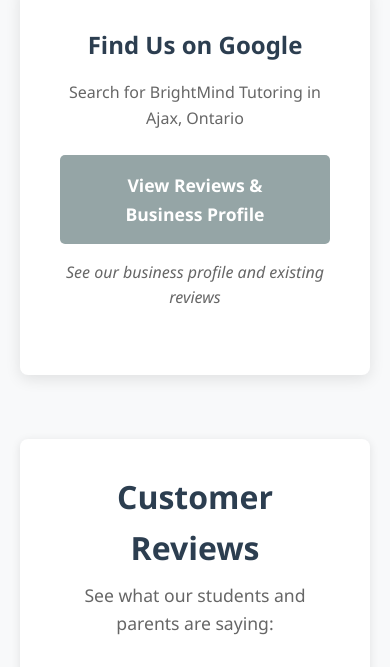
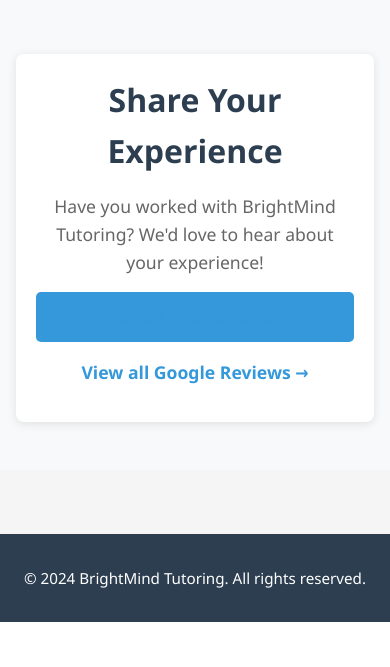
Before and after one commit to tkhan7860/bright-minds-tutoring, a Flask app: page /reviews in a window 390 px wide. Shown: the part 1102-1769 px from the top of the page. After the commit the page ends 1724 px from the top, so only its background shows below. Run offline with Flask 3, Linux system fonts and the light colour scheme.

Commit message:
Updated tutoring website content and design

```diff
--- a/requirements.txt
+++ b/requirements.txt
@@ -1,2 +1 @@
 Flask==3.0.0
-gunicorn
--- a/static/css/style.css
+++ b/static/css/style.css
@@ -281,116 +281,6 @@
     font-size: 1.1rem;
 }
 
-/* Review Actions */
-.review-actions {
-    display: grid;
-    grid-template-columns: repeat(auto-fit, minmax(300px, 1fr));
-    gap: 2rem;
-    margin: 3rem 0;
-}
-
-.review-action-card {
-    background-color: white;
-    padding: 2.5rem;
-    border-radius: 8px;
-    box-shadow: 0 4px 15px rgba(0,0,0,0.1);
-    text-align: center;
-    transition: transform 0.3s, box-shadow 0.3s;
-}
-
-.review-action-card:hover {
-    transform: translateY(-5px);
-    box-shadow: 0 6px 20px rgba(0,0,0,0.15);
-}
-
-.review-action-card h3 {
-    color: #2c3e50;
-    margin-bottom: 1rem;
-    font-size: 1.5rem;
-}
-
-.review-action-card > p {
-    color: #666;
-    margin-bottom: 1.5rem;
-    font-size: 1rem;
-}
-
-.review-note {
-    margin-top: 1rem;
-    font-size: 0.9rem;
-    color: #888;
-    font-style: italic;
-}
-
-.btn-large {
-    padding: 1rem 2.5rem;
-    font-size: 1.1rem;
-}
-
-.btn-secondary {
-    background-color: #95a5a6;
-    color: white;
-}
-
-.btn-secondary:hover {
-    background-color: #7f8c8d;
-    transform: translateY(-2px);
-    box-shadow: 0 4px 8px rgba(0,0,0,0.2);
-}
-
-/* Google Reviews Widget */
-.google-reviews-widget {
-    margin-top: 4rem;
-    padding: 2rem;
-    background-color: white;
-    border-radius: 8px;
-    box-shadow: 0 2px 10px rgba(0,0,0,0.1);
-}
-
-.google-reviews-widget h2 {
-    color: #2c3e50;
-    margin-bottom: 0.5rem;
-    font-size: 2rem;
-    text-align: center;
-}
-
-.google-reviews-widget > p {
-    text-align: center;
-    color: #666;
-    margin-bottom: 2rem;
-    font-size: 1.1rem;
-}
-
-.reviews-embed-container {
-    margin: 2rem 0;
-    border-radius: 8px;
-    overflow: hidden;
-}
-
-.reviews-instructions {
-    margin-top: 2rem;
-    padding: 1.5rem;
-    background-color: #f8f9fa;
-    border-radius: 8px;
-    border-left: 4px solid #3498db;
-}
-
-.reviews-instructions h3 {
-    color: #2c3e50;
-    margin-bottom: 1rem;
-    font-size: 1.3rem;
-}
-
-.reviews-instructions ol {
-    margin-left: 1.5rem;
-    color: #555;
-}
-
-.reviews-instructions li {
-    margin-bottom: 0.5rem;
-    line-height: 1.6;
-}
-
 /* Services Grid */
 .services-grid {
     display: grid;
@@ -567,9 +457,32 @@
 
 /* Responsive Design */
 @media (max-width: 768px) {
+    body {
+        font-size: 0.95rem;
+    }
+
+    section {
+        padding: 3rem 0;
+    }
+
+    .container {
+        padding: 0 16px;
+    }
+
+    .navbar .container {
+        flex-direction: column;
+        align-items: flex-start;
+        gap: 0.75rem;
+    }
+
     .nav-menu {
-        gap: 1rem;
-        font-size: 0.9rem;
+        flex-wrap: wrap;
+        gap: 0.75rem 1.5rem;
+        font-size: 0.95rem;
+    }
+
+    .hero {
+        padding: 3.5rem 0;
     }
 
     .hero h1 {
@@ -578,6 +491,16 @@
 
     .hero-subtitle {
         font-size: 1rem;
+    }
+
+    .intro h2,
+    .features h2,
+    .reviews h2 {
+        font-size: 2rem;
+    }
+
+    .page-header h1 {
+        font-size: 2rem;
     }
 
     .contact-content {
@@ -589,27 +512,22 @@
         grid-template-columns: 1fr;
     }
 
-    .intro h2,
-    .features h2,
-    .reviews h2 {
-        font-size: 2rem;
-    }
-
-    .page-header h1 {
-        font-size: 2rem;
+    .contact-form,
+    .services-cta,
+    .reviews-cta {
+        padding: 1.5rem;
     }
 }
 
 @media (max-width: 480px) {
-    .navbar .container {
-        flex-direction: column;
-        gap: 1rem;
+    .nav-brand a {
+        font-size: 1.25rem;
     }
 
     .nav-menu {
         flex-direction: column;
+        align-items: flex-start;
         gap: 0.5rem;
-        text-align: center;
     }
 
     .hero {
@@ -619,4 +537,15 @@
     .hero h1 {
         font-size: 1.75rem;
     }
+
+    .btn {
+        width: 100%;
+        text-align: center;
+    }
+
+    .contact-form,
+    .services-cta,
+    .reviews-cta {
+        padding: 1.25rem;
+    }
 }
--- a/templates/reviews.html
+++ b/templates/reviews.html
@@ -18,36 +18,11 @@
                 Read what families are saying about their experience with BrightMind Tutoring.
             </p>
 
-            <div class="review-actions">
-                <div class="review-action-card">
-                    <h3>Leave a Review</h3>
-                    <p>Share your experience with BrightMind Tutoring on Google</p>
-                    <a href="https://www.google.com/maps/place/?q=BrightMind+Tutoring+Ajax+Ontario" target="_blank" rel="noopener noreferrer" class="btn btn-primary btn-large">
-                        Write a Google Review
-                    </a>
-                    <p class="review-note">Click to find us on Google Maps and leave your review</p>
-                </div>
-
-                <div class="review-action-card">
-                    <h3>Find Us on Google</h3>
-                    <p>Search for BrightMind Tutoring in Ajax, Ontario</p>
-                    <a href="https://www.google.com/search?q=BrightMind+Tutoring+Ajax+Ontario+reviews" target="_blank" rel="noopener noreferrer" class="btn btn-secondary btn-large">
-                        View Reviews & Business Profile
-                    </a>
-                    <p class="review-note">See our business profile and existing reviews</p>
-                </div>
-            </div>
-
-            <div class="google-reviews-widget">
-                <h2>Customer Reviews</h2>
-                <p>See what our students and parents are saying:</p>
-
-                <!-- Google Reviews Widget - Replace the place_id with your actual Google Business Profile ID -->
-                <div class="reviews-embed-container">
+            <div class="google-reviews">
                 <iframe
-                        src="https://www.google.com/maps/embed?pb=!1m18!1m12!1m3!1d2878.0!2d-79.0163!3d43.8501!2m3!1f0!2f0!3f0!3m2!1i1024!2i768!4f13.1!3m3!1m2!1s0x0%3A0x0!2zNDMuODUwMSwgLTc5LjAxNjM!5e0!3m2!1sen!2sca!4v1234567890!5m2!1sen!2sca"
+                    src="https://www.google.com/maps?q=Ajax,Ontario,Canada&output=embed&zoom=12"
                     width="100%"
-                        height="600"
+                    height="500"
                     style="border:0; border-radius: 8px;"
                     allowfullscreen=""
                     loading="lazy"
@@ -55,16 +30,19 @@
                 </iframe>
             </div>
 
-                <div class="reviews-instructions">
-                    <h3>How to Leave a Review:</h3>
-                    <ol>
-                        <li>Click the "Write a Google Review" button above, or</li>
-                        <li>Search for "BrightMind Tutoring" on Google Maps</li>
-                        <li>Find our business listing</li>
-                        <li>Click on "Write a review"</li>
-                        <li>Share your experience and rate us!</li>
-                    </ol>
-                </div>
+            <div class="reviews-cta">
+                <h2>Share Your Experience</h2>
+                <p>Have you worked with BrightMind Tutoring? We'd love to hear about your experience!</p>
+                <p class="reviews-note">
+                    <a href="https://www.google.com/search?q=BrightMind+Tutoring+reviews" target="_blank" rel="noopener noreferrer" class="btn btn-primary">
+                        Leave a Google Review
+                    </a>
+                </p>
+                <p class="reviews-note">
+                    <a href="https://www.google.com/search?q=BrightMind+Tutoring+reviews" target="_blank" rel="noopener noreferrer">
+                        View all Google Reviews →
+                    </a>
+                </p>
             </div>
         </div>
     </div>
```
Lines whose indentation alone changed are shown as unchanged.
